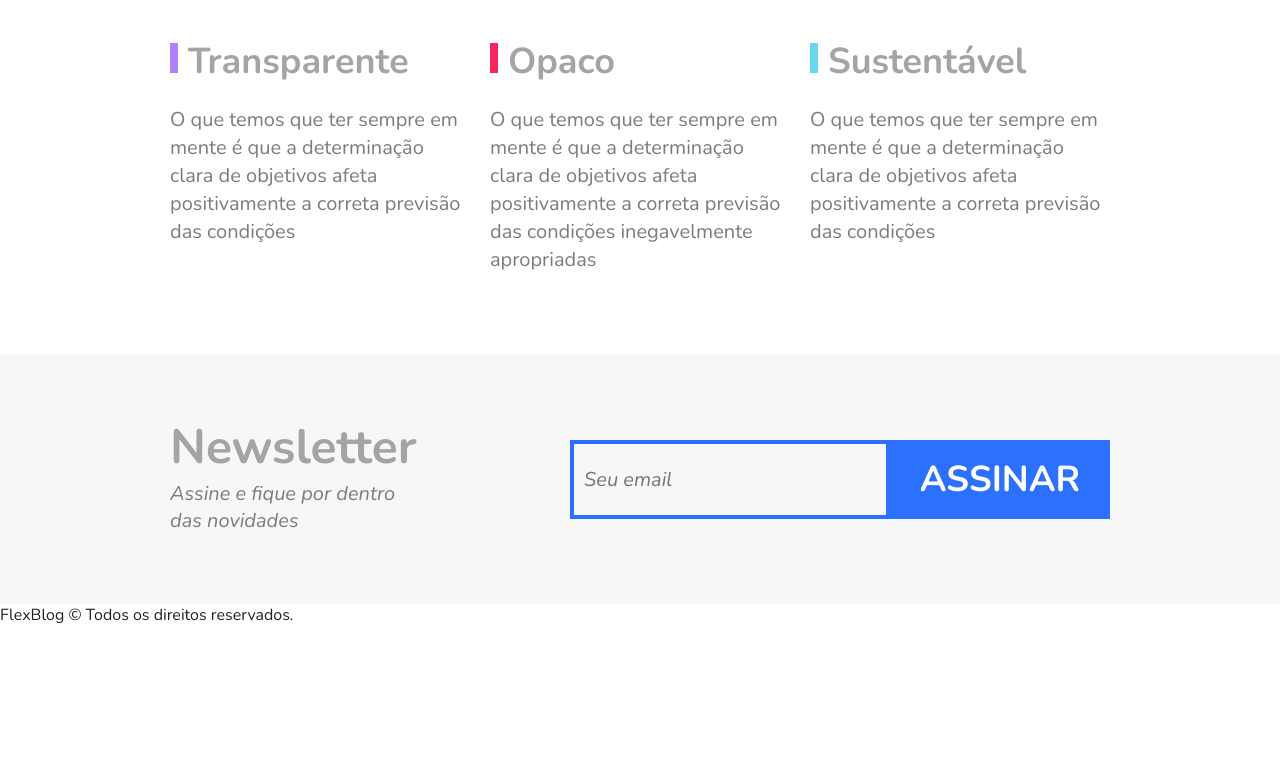
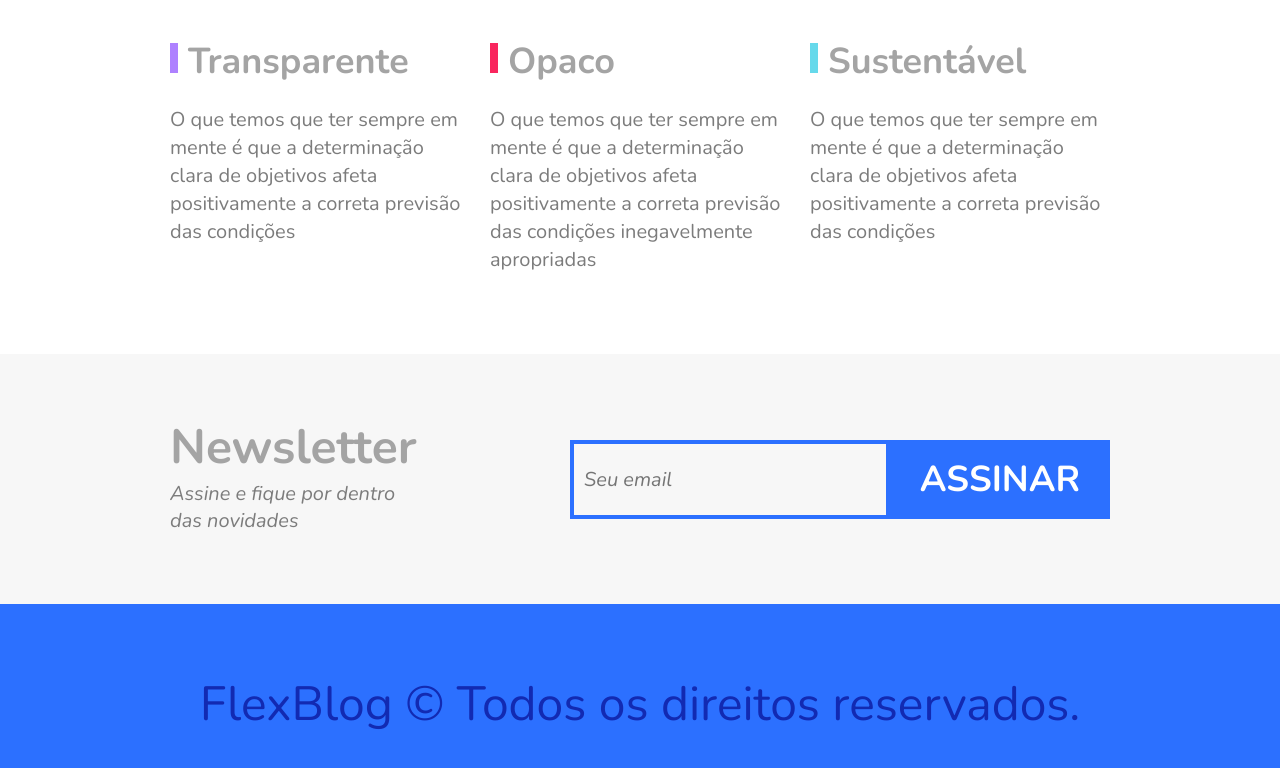
Before and after one commit to Keemluvr/flexblog, a plain HTML site: page src/index.html in a window 1280 px wide. Shown: the part 2898-3666 px from the top of the page. Before the commit the page ends 3524 px from the top, so only its background shows below. Drawn offline with nearby package versions, Linux system fonts and the light colour scheme.

Commit message:
footer estilizado e terminado

```diff
--- /dev/null
+++ b/src/css/containers/main-footer.css
@@ -0,0 +1,13 @@
+.footer {
+    height: 200px;
+    display: flex;
+    align-items: center;
+    background: var(--color-tertiary);
+}
+
+.footer > p {
+    flex: 1;
+    text-align: center;
+    font-size: var(--font-larger);
+    color: var(--color-primary);
+}
--- a/src/css/containers/main-newsletter.css
+++ b/src/css/containers/main-newsletter.css
@@ -41,3 +41,9 @@
     flex: 1 1 200px;
     padding: var(--gap-medium) var(--gap-small);
 }
+
+@media(max-width:600px) {
+    .newsletter > .newsletter-form > .botao-grande {
+        font-size: 1.5em;
+    }
+}
--- a/src/index.html
+++ b/src/index.html
@@ -37,6 +37,7 @@
     <link rel="stylesheet" href="css/containers/main-precos.css">
     <link rel="stylesheet" href="css/containers/main-qualidade.css">
     <link rel="stylesheet" href="css/containers/main-newsletter.css">
+    <link rel="stylesheet" href="css/containers/main-footer.css">
 
 </head>
 
```
